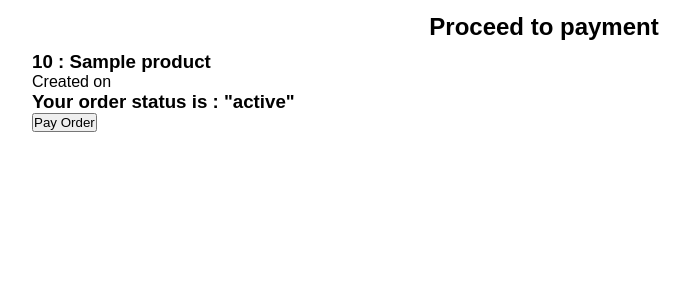
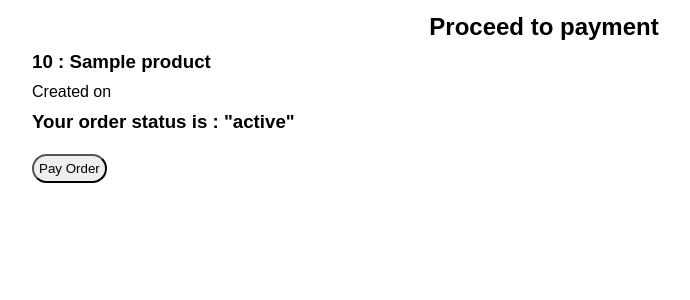
Before and after one commit to alexandreavenati/testShopTees, a PHP site: template view/pay-order-view.php in a window 1280 px wide. Shown: the part 67-367 px from the top of the page, without its empty margins (96-786 px from the left). Run offline with PHP 8.4, Linux system fonts and the light colour scheme; the template is opened without the code that fills it: most values are stand-ins (such as "Sample title", 1, 10 or a date in 2020); data that the repository does not hold is empty.

Commit message:
Projet Tees avec page de paiement

```diff
--- a/assets/css/_main.scss
+++ b/assets/css/_main.scss
@@ -13,11 +13,18 @@ main {
             margin-bottom: 2%;
         }
 
+        h3 {
+            margin-top: 1%;
+            margin-bottom: 1%;
+        }
+
         div {
             width: 20%;
+            margin-top: 2%;
 
             button {
                 border-radius: 15px;
+                padding: 5px;
             }
         }
     }
--- a/assets/css/style.css
+++ b/assets/css/style.css
@@ -35,4 +35,16 @@ main section {
 main section form {
   margin-top: 2%;
   margin-bottom: 2%;
+}
+main section h3 {
+  margin-top: 1%;
+  margin-bottom: 1%;
+}
+main section div {
+  width: 20%;
+  margin-top: 2%;
+}
+main section div button {
+  border-radius: 15px;
+  padding: 5px;
 }/*# sourceMappingURL=style.css.map */
--- a/controller/pay-order-controller.php
+++ b/controller/pay-order-controller.php
@@ -1,4 +1,5 @@
 <?php
+require_once('../config.php');
 require_once('../model/order-repository.php');
 
 session_start();
```
Also changed, not shown: view/pay-order-view.php (line endings or trailing spaces), 1 other file.
